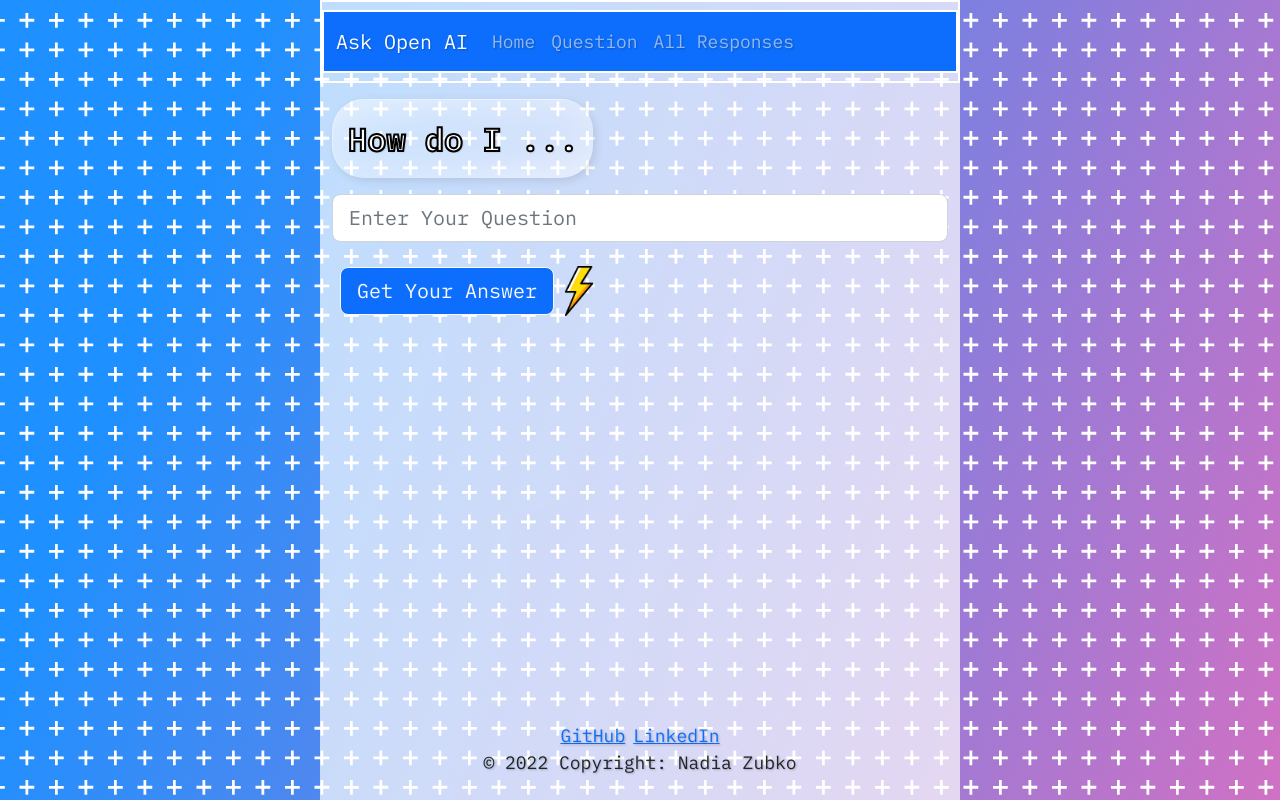
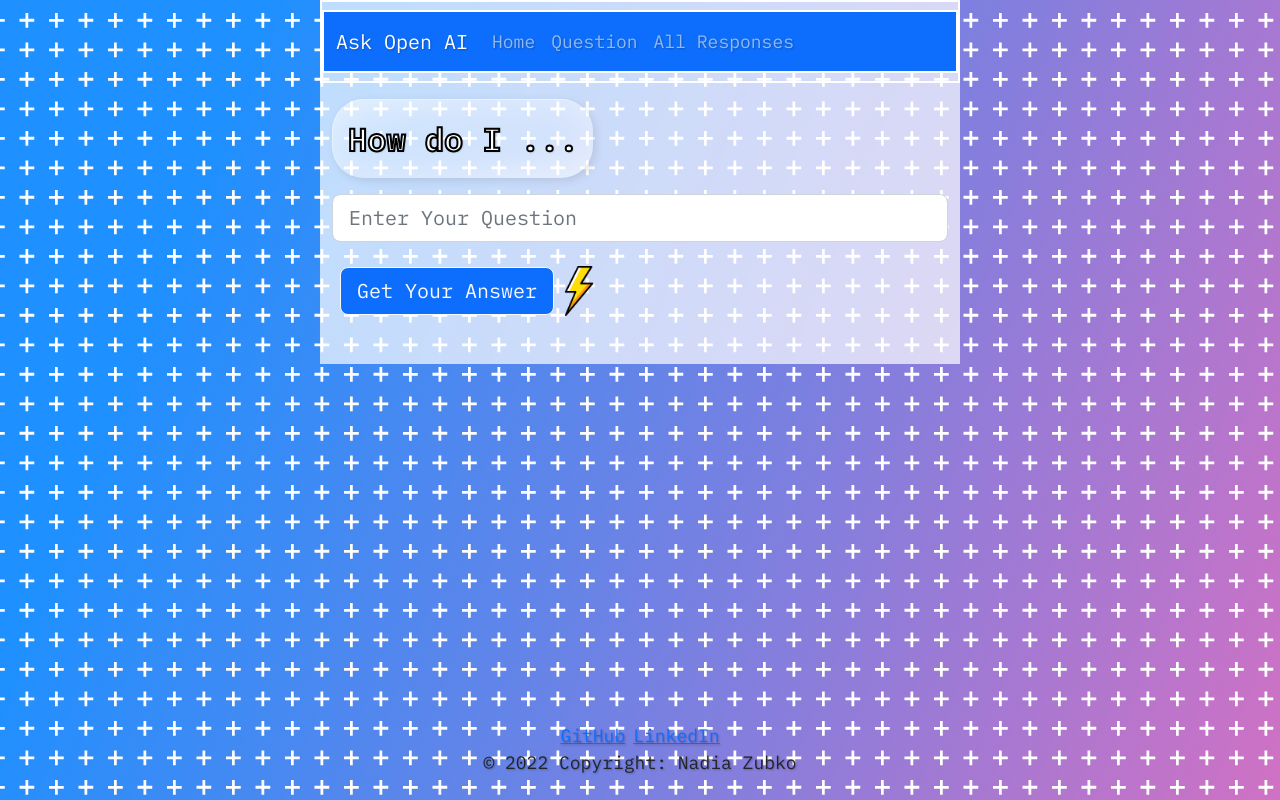
Before and after one commit to N-Zubko/OpenAI-assistant, a React (Create React App) app in the folder client/: page /question in a window 1280 px wide. Built offline with nearby package versions, Linux system fonts and the light colour scheme.

Commit message:
add main section

```diff
--- a/client/src/App.css
+++ b/client/src/App.css
@@ -2,7 +2,6 @@
 
 .app-container {
   width: 40rem;
-  height: 100vh;
   background: rgba(255, 255, 255, 0.7);
   font-size: 20px;
   font-family: 'IBM Plex Mono', monospace;
@@ -81,10 +80,15 @@ section {
   margin: auto 4px;
 }
 
+main {
+  min-height: 80vh;
+}
+
 h3 {
   text-align: center;
 }
 
 .footer {
   border: none;
+  text-align: center;
 }
```
